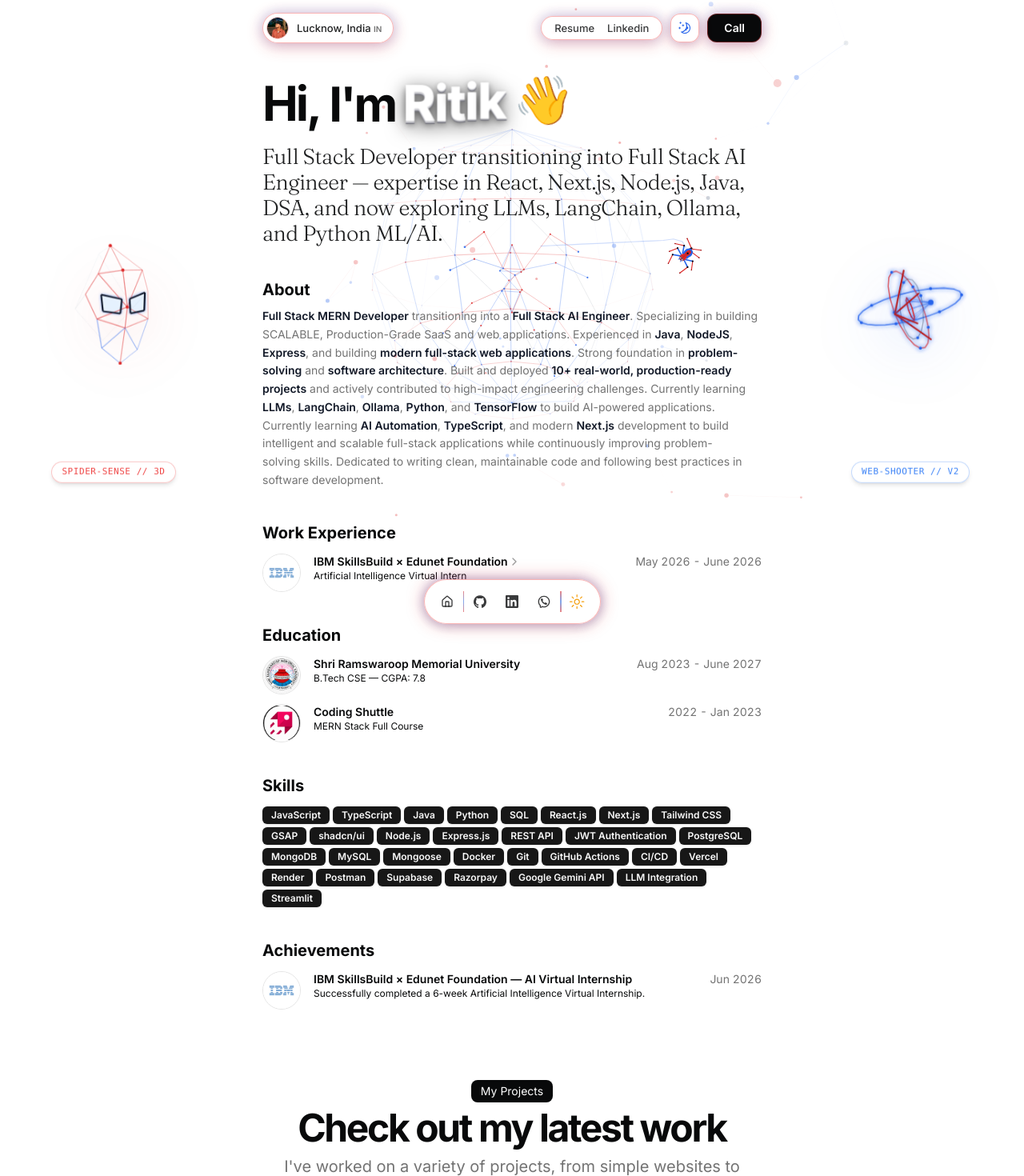
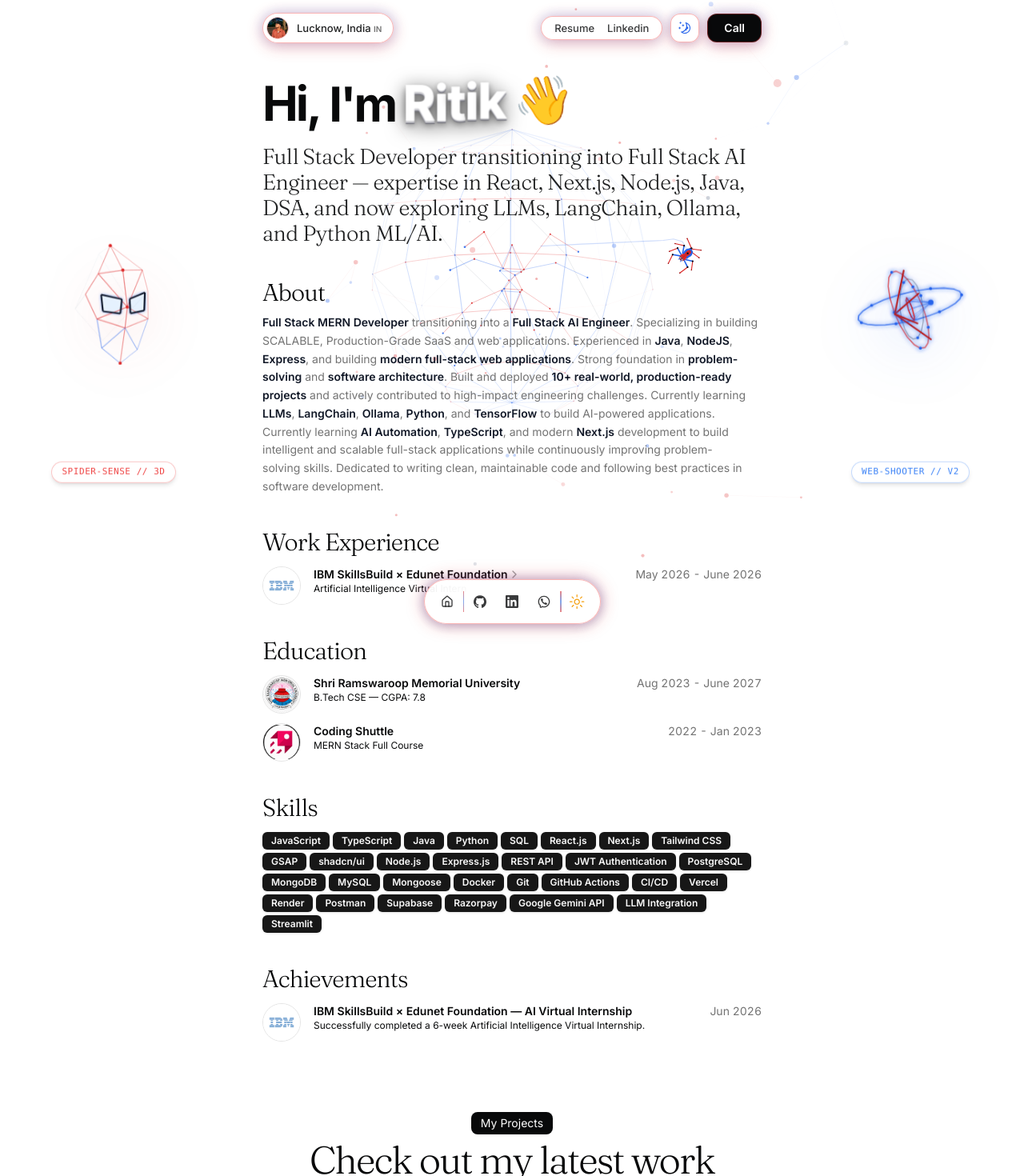
Before and after one commit to RITIKSINGH-DEOS/RS-Portfolio, a Next.js app: page / in a window 1280 px wide. Shown: the top 1470 px of the page at 80% size. Built offline with nearby package versions, Linux system fonts and the light colour scheme.

Commit message:
feat: apply Fraunces editorial serif font to all main section headings

```diff
--- a/src/app/blog/page.tsx
+++ b/src/app/blog/page.tsx
@@ -24,7 +24,7 @@
   return (
     <section>
       <BlurFade delay={BLUR_FADE_DELAY}>
-        <h1 className="font-medium text-2xl mb-8 tracking-tighter">blog</h1>
+        <h1 className="font-serif font-light text-3xl sm:text-4xl mb-8 tracking-[-0.03em] text-foreground">Blog</h1>
       </BlurFade>
 
       {sortedPosts.map((post, id) => (
--- a/src/app/page.tsx
+++ b/src/app/page.tsx
@@ -39,7 +39,7 @@
       <section id="about" className="w-full">
         <BlurFade delay={0.02}>
           <div className="flex flex-col gap-y-2">
-            <h2 className="text-xl font-bold">About</h2>
+            <h2 className="text-2xl sm:text-3xl font-serif font-light tracking-[-0.03em] text-foreground">About</h2>
             <Markdown className="prose max-w-full text-pretty font-sans text-sm text-muted-foreground dark:prose-invert leading-relaxed">
               {DATA.summary}
             </Markdown>
@@ -51,7 +51,7 @@
       <section id="work" className="w-full">
         <BlurFade delay={0.04} inView>
           <div className="flex flex-col gap-y-3">
-            <h2 className="text-xl font-bold">Work Experience</h2>
+            <h2 className="text-2xl sm:text-3xl font-serif font-light tracking-[-0.03em] text-foreground">Work Experience</h2>
             {DATA.work?.map((work) => (
               <ResumeCard
                 key={work.company}
@@ -72,7 +72,7 @@
       <section id="education" className="w-full">
         <BlurFade delay={0.06} inView>
           <div className="flex flex-col gap-y-3">
-            <h2 className="text-xl font-bold">Education</h2>
+            <h2 className="text-2xl sm:text-3xl font-serif font-light tracking-[-0.03em] text-foreground">Education</h2>
             {DATA.education?.map((edu) => (
               <ResumeCard
                 key={edu.school}
@@ -92,7 +92,7 @@
       <section id="skills" className="w-full">
         <BlurFade delay={0.08} inView>
           <div className="flex flex-col gap-y-3">
-            <h2 className="text-xl font-bold">Skills</h2>
+            <h2 className="text-2xl sm:text-3xl font-serif font-light tracking-[-0.03em] text-foreground">Skills</h2>
             <div className="flex flex-wrap gap-1">
               {DATA.skills?.map((skill) => (
                 <Badge key={skill}>{skill}</Badge>
@@ -106,7 +106,7 @@
       <section id="achievements" className="w-full">
         <BlurFade delay={0.10} inView>
           <div className="flex flex-col gap-y-3">
-            <h2 className="text-xl font-bold">Achievements</h2>
+            <h2 className="text-2xl sm:text-3xl font-serif font-light tracking-[-0.03em] text-foreground">Achievements</h2>
             {DATA.achievements?.map((item) => (
               <ResumeCard
                 key={item.title}
@@ -131,7 +131,7 @@
                 <div className="inline-block rounded-lg bg-foreground text-background px-3 py-1 text-sm">
                   My Projects
                 </div>
-                <h2 className="text-3xl font-bold tracking-tighter sm:text-5xl">
+                <h2 className="text-3xl sm:text-4xl md:text-5xl font-serif font-light tracking-[-0.04em] text-foreground leading-[1.1]">
                   Check out my latest work
                 </h2>
                 <p className="text-muted-foreground md:text-xl/relaxed lg:text-base/relaxed xl:text-xl/relaxed">
@@ -152,7 +152,7 @@
       <section id="certifications" className="w-full">
         <BlurFade delay={0.14} inView>
           <div className="flex flex-col gap-y-3">
-            <h2 className="text-xl font-bold">Certifications</h2>
+            <h2 className="text-2xl sm:text-3xl font-serif font-light tracking-[-0.03em] text-foreground">Certifications</h2>
             {DATA.certifications?.map((cert) => (
               <ResumeCard
                 key={cert.title}
@@ -189,7 +189,7 @@
                   Contact
                 </div>
               </div>
-              <h2 className="text-3xl font-bold tracking-tighter sm:text-5xl">
+              <h2 className="text-3xl sm:text-4xl md:text-5xl font-serif font-light tracking-[-0.04em] text-foreground leading-[1.1]">
                 Get in Touch
               </h2>
               <p className="mx-auto max-w-[600px] text-muted-foreground md:text-xl/relaxed lg:text-base/relaxed xl:text-xl/relaxed">
```
